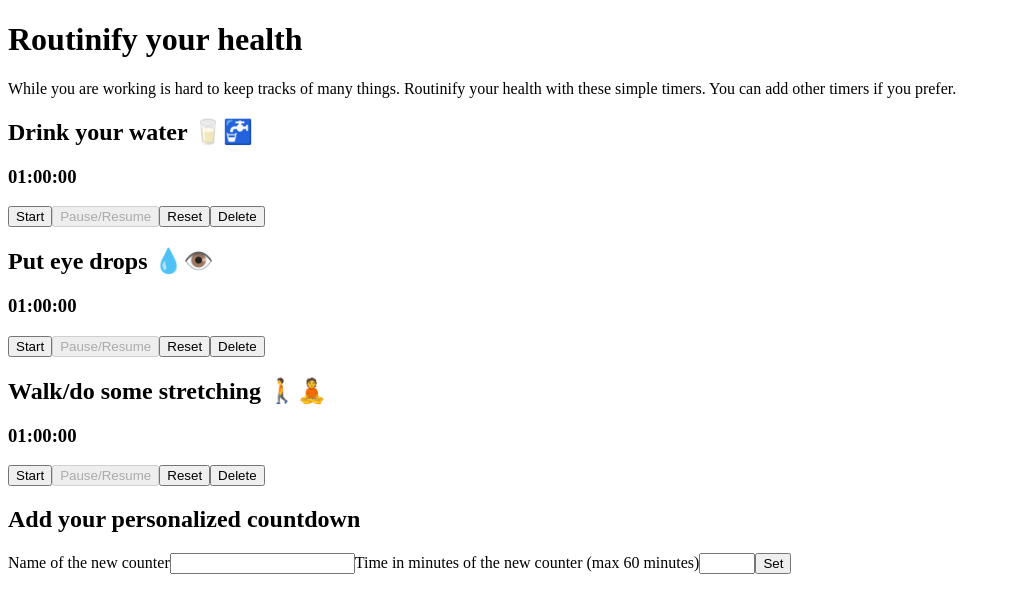
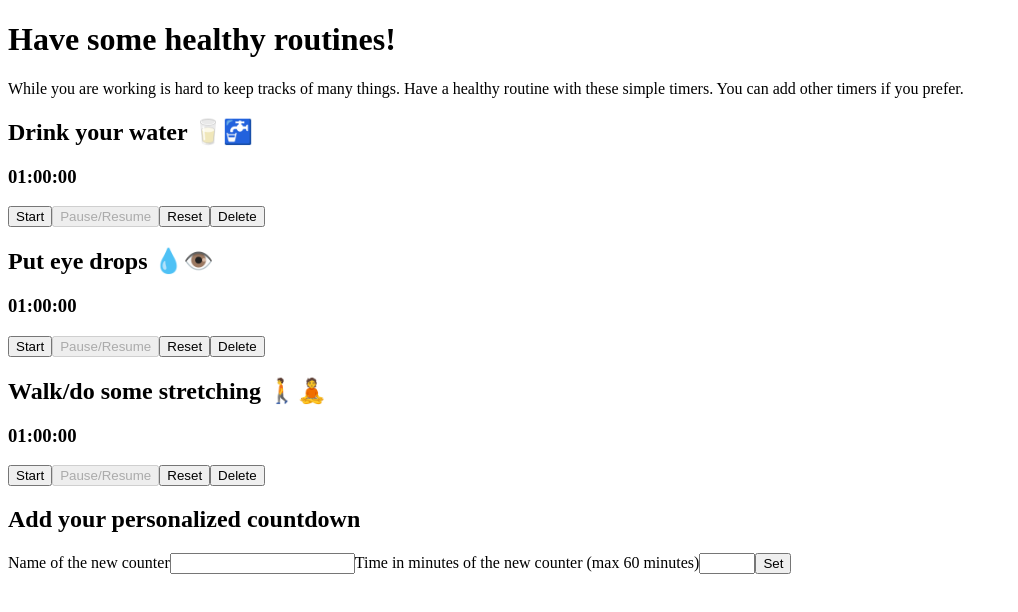
Before and after one commit to damianobacci/health-routines, a React (Vite) app: page / in a window 1280 px wide. Shown: the top 612 px of the page, without its empty margins (0-1018 px from the left). Built offline with nearby package versions, Linux system fonts and the light colour scheme.

Commit message:
New title

```diff
--- a/src/App.jsx
+++ b/src/App.jsx
@@ -5,12 +5,12 @@ function App() {
   return (
     <>
       <header>
-        <h1>Routinify your health</h1>
+        <h1>Have some healthy routines!</h1>
       </header>
       <section>
-        While you are working is hard to keep tracks of many things. Routinify
-        your health with these simple timers. You can add other timers if you
-        prefer.
+        While you are working is hard to keep tracks of many things. Have a
+        healthy routine with these simple timers. You can add other timers if
+        you prefer.
       </section>
       <CountdownList />
     </>
```
